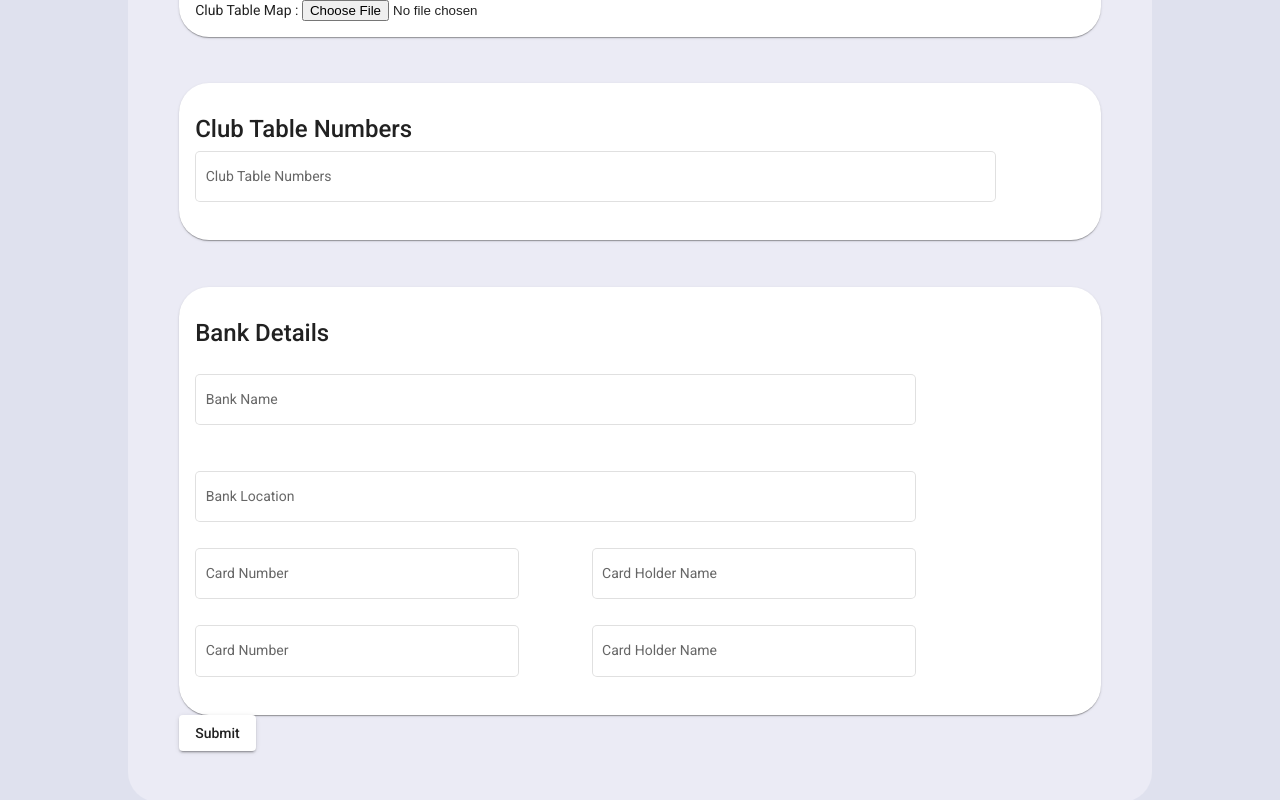
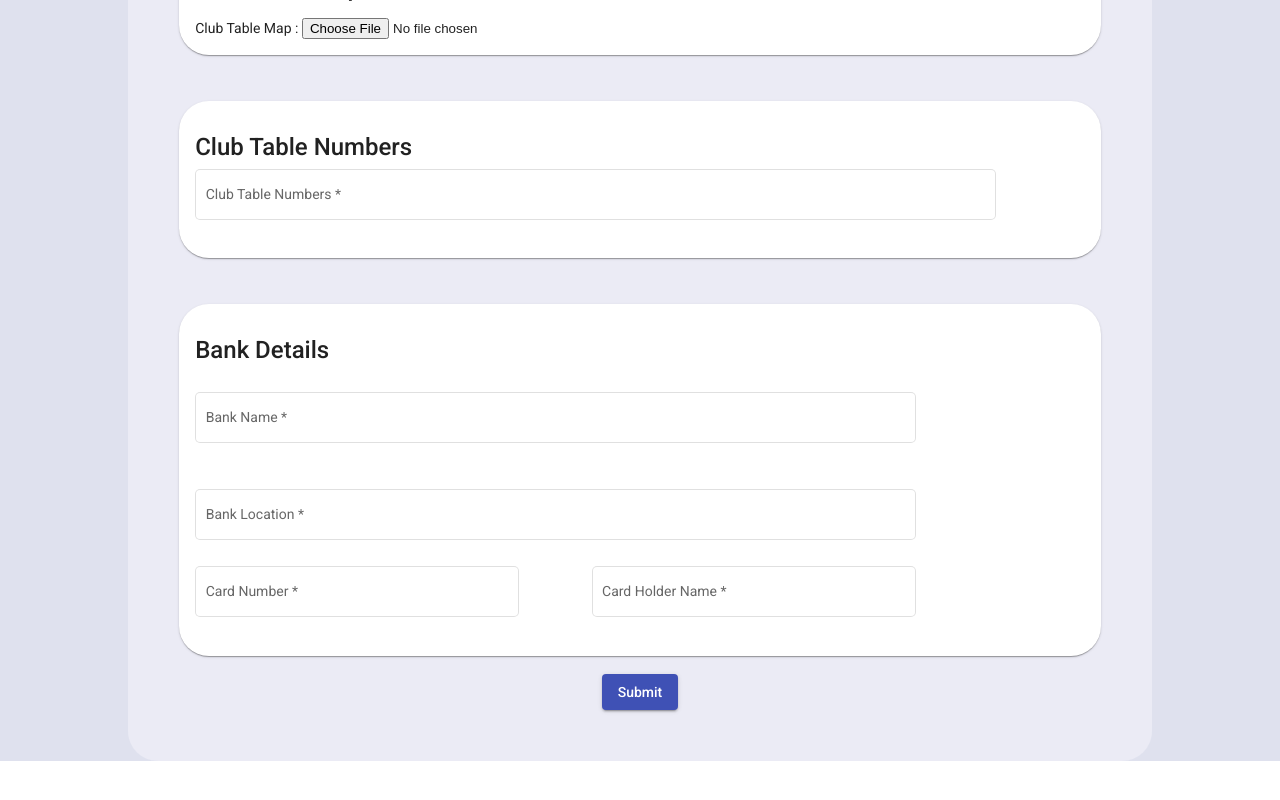
Before and after one commit to ayushmishra1803/ClubSignUpform, an Angular app: page / in a window 1280 px wide. Shown: the part 1042-1842 px from the top of the page. After the commit the page ends 1803 px from the top, so only its background shows below. Built offline with nearby package versions, Linux system fonts and the light colour scheme.

Commit message:
feat(signup): form completion

```diff
--- a/src/app/app.component.html
+++ b/src/app/app.component.html
@@ -92,7 +92,7 @@
         <mat-card formArrayName="menu"
           ><mat-card-title style="margin-top: 20px">Club Menu</mat-card-title>
           <div
-            style="width: 90%"
+            style="width: 100%"
             *ngFor="
               let menu of signUpForm.get('menu')['controls'];
               let menuIndex = index
@@ -114,15 +114,20 @@
             </mat-form-field>
 
             <div
-              class="two-input"
+              style="width: 100%"
               formArrayName="sub_category"
               *ngFor="
                 let subCategory of getSubcategories(menuIndex);
                 let subindex = index
               "
             >
-              <div [formGroupName]="subindex">
-                <mat-form-field appearance="outline" class="width50">
+              <div
+                [formGroupName]="subindex"
+                class="two-input"
+                style="flex-direction: column; align-items: flex-start"
+              >
+                <section style="width: 100%; display: flex">
+                  <mat-form-field appearance="outline" class="width90">
                     <mat-label>Sub Category</mat-label>
                     <input
                       type="text"
@@ -131,12 +136,32 @@
                       formControlName="sub_category_name"
                     />
                   </mat-form-field>
+                  <button
+                    style="width: 10%; height: 54px"
+                    mat-raised-button
+                    color="primary"
+                    type="button"
+                    (click)="addItemArray(menuIndex, subindex)"
+                  >
+                    Add item
+                  </button>
+                </section>
                 <div
+                  style="width: 90%; display: flex"
                   formArrayName="items"
                   *ngFor="
-                    let item of getItem(menuIndex, subindex); let itemindex = index"
+                    let item of getItem(menuIndex, subindex);
+                    let itemindex = index
+                  "
                 >
-                  <div [formGroupName]="itemindex">
+                  <div
+                    [formGroupName]="itemindex"
+                    style="
+                      width: 100%;
+                      display: flex;
+                      justify-content: space-between;
+                    "
+                  >
                     <mat-form-field appearance="outline" class="width50">
                       <mat-label>Item</mat-label>
                       <input
@@ -157,13 +182,6 @@
                     </mat-form-field>
                   </div>
                 </div>
-                <button
-                  mat-rasied-button
-                  type="button"
-                  (click)="addItemArray(menuIndex, subindex)"
-                >
-                  Add item
-                </button>
               </div>
             </div>
             <button
@@ -179,6 +197,7 @@
             mat-raised-button
             color="primary"
             type="button"
+            style="margin-top: 2%"
             (click)="addMenuCategory()"
           >
             Add Category
@@ -197,10 +216,15 @@
           >
           <mat-form-field appearance="outline" class="width90">
             <mat-label>Club Table Numbers</mat-label>
-            <input type="text" matInput placeholder="Club Table Numbers" />
+            <input
+              type="text"
+              matInput
+              formControlName="table_number"
+              placeholder="Club Table Numbers"
+            />
           </mat-form-field>
         </mat-card>
-        <mat-card
+        <mat-card formGroupName="payment_method"
           ><mat-card-title style="margin-top: 20px"
             >Bank Details</mat-card-title
           >
@@ -211,7 +235,12 @@
               style="margin-top: 20px"
             >
               <mat-label>Bank Name</mat-label>
-              <input type="text" matInput placeholder="Bank Name" />
+              <input
+                type="text"
+                formControlName="bank_name"
+                matInput
+                placeholder="Bank Name"
+              />
             </mat-form-field>
             <mat-form-field
               appearance="outline"
@@ -219,32 +248,48 @@
               style="margin-top: 20px"
             >
               <mat-label>Bank Location</mat-label>
-              <input type="text" matInput placeholder="Bank Location" />
+              <input
+                type="text"
+                formControlName="bank_location"
+                matInput
+                placeholder="Bank Location"
+              />
             </mat-form-field>
-
             <div class="two-input">
               <mat-form-field appearance="outline" class="width50">
                 <mat-label>Card Number</mat-label>
-                <input type="text" matInput placeholder="Card Number" />
+                <input
+                  type="text"
+                  formControlName="card_number"
+                  matInput
+                  placeholder="Card Number"
+                />
               </mat-form-field>
               <mat-form-field appearance="outline" class="width50">
                 <mat-label>Card Holder Name</mat-label>
-                <input type="text" matInput placeholder="Card Holder Name" />
-              </mat-form-field>
-            </div>
-            <div class="two-input">
-              <mat-form-field appearance="outline" class="width50">
-                <mat-label>Card Number</mat-label>
-                <input type="text" matInput placeholder="Card Number" />
-              </mat-form-field>
-              <mat-form-field appearance="outline" class="width50">
-                <mat-label>Card Holder Name</mat-label>
-                <input type="text" matInput placeholder="Card Holder Name" />
+                <input
+                  type="text"
+                  formControlName="card_holder_name"
+                  matInput
+                  placeholder="Card Holder Name"
+                />
               </mat-form-field>
             </div>
           </div>
         </mat-card>
-        <button mat-raised-button type="submit">Submit</button>
+        <div
+          style="
+            width: 100%;
+            display: flex;
+            justify-content: center;
+            align-items: center;
+            margin-top: 2%;
+          "
+        >
+          <button mat-raised-button color="primary" type="submit">
+            Submit
+          </button>
+        </div>
       </form>
     </div>
   </div>
--- a/src/app/app.component.ts
+++ b/src/app/app.component.ts
@@ -29,11 +29,7 @@ export class AppComponent implements OnInit {
       table_number: new FormControl('', [Validators.required]),
       table_map_image: new FormControl('', [Validators.required]),
       payment_method: new FormGroup({
-        card_number: new FormControl('', [
-          Validators.required,
-          Validators.maxLength(10),
-          Validators.minLength(10),
-        ]),
+        card_number: new FormControl('', [Validators.required]),
         card_holder_name: new FormControl('', [Validators.required]),
         bank_name: new FormControl('', [Validators.required]),
         bank_location: new FormControl('', [Validators.required]),
@@ -89,13 +85,13 @@ export class AppComponent implements OnInit {
       })
     );
   }
-  getItem(menuIndex,subIndex){
+  getItem(menuIndex, subIndex) {
     return (<FormArray>(
       (<FormArray>(
         (<FormArray>this.signUpForm.get('menu')).controls[menuIndex].get(
           'sub_category'
         )
       )).controls[subIndex].get('items')
-    )).controls
+    )).controls;
   }
 }
```
Lines whose indentation alone changed are shown as unchanged.
